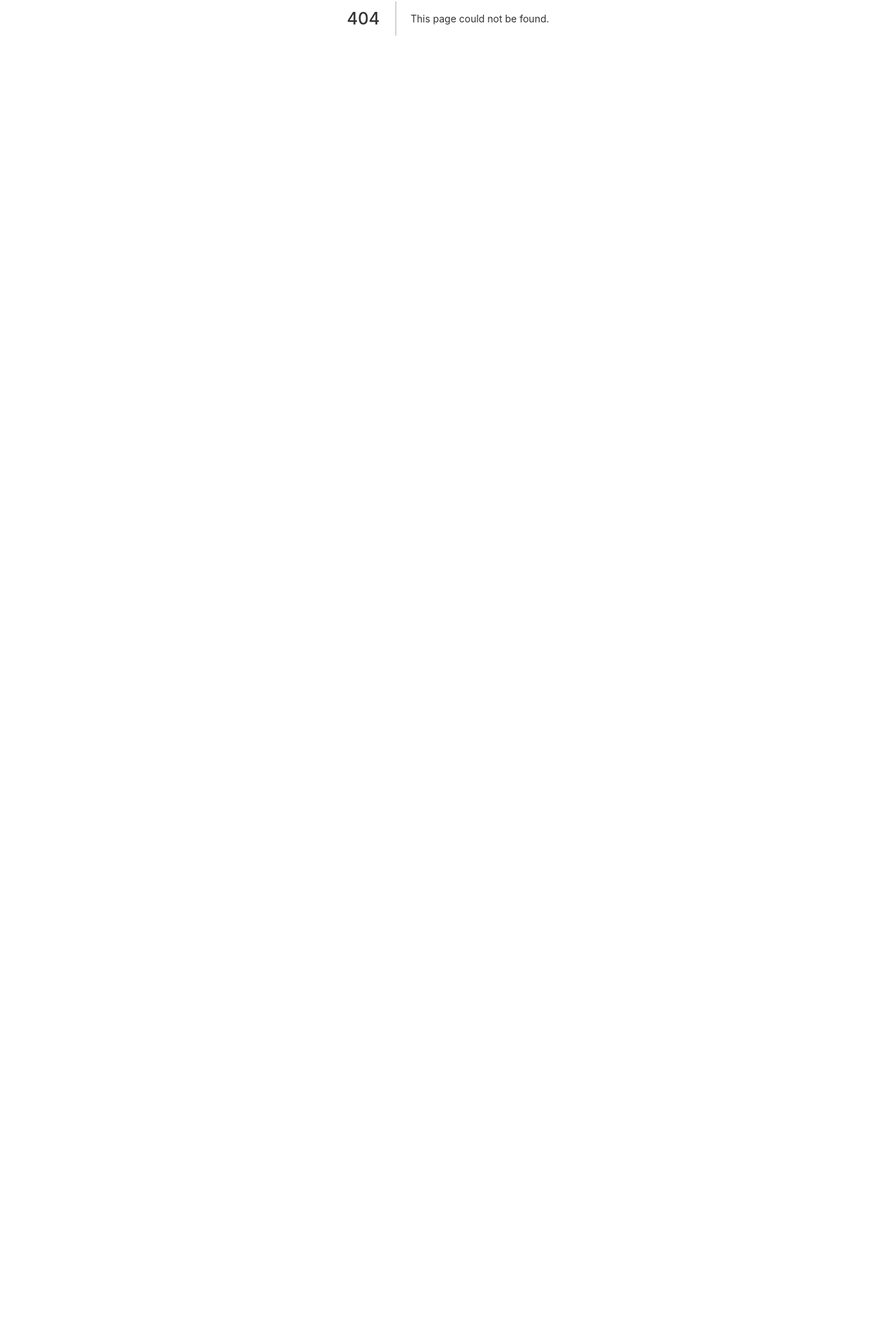
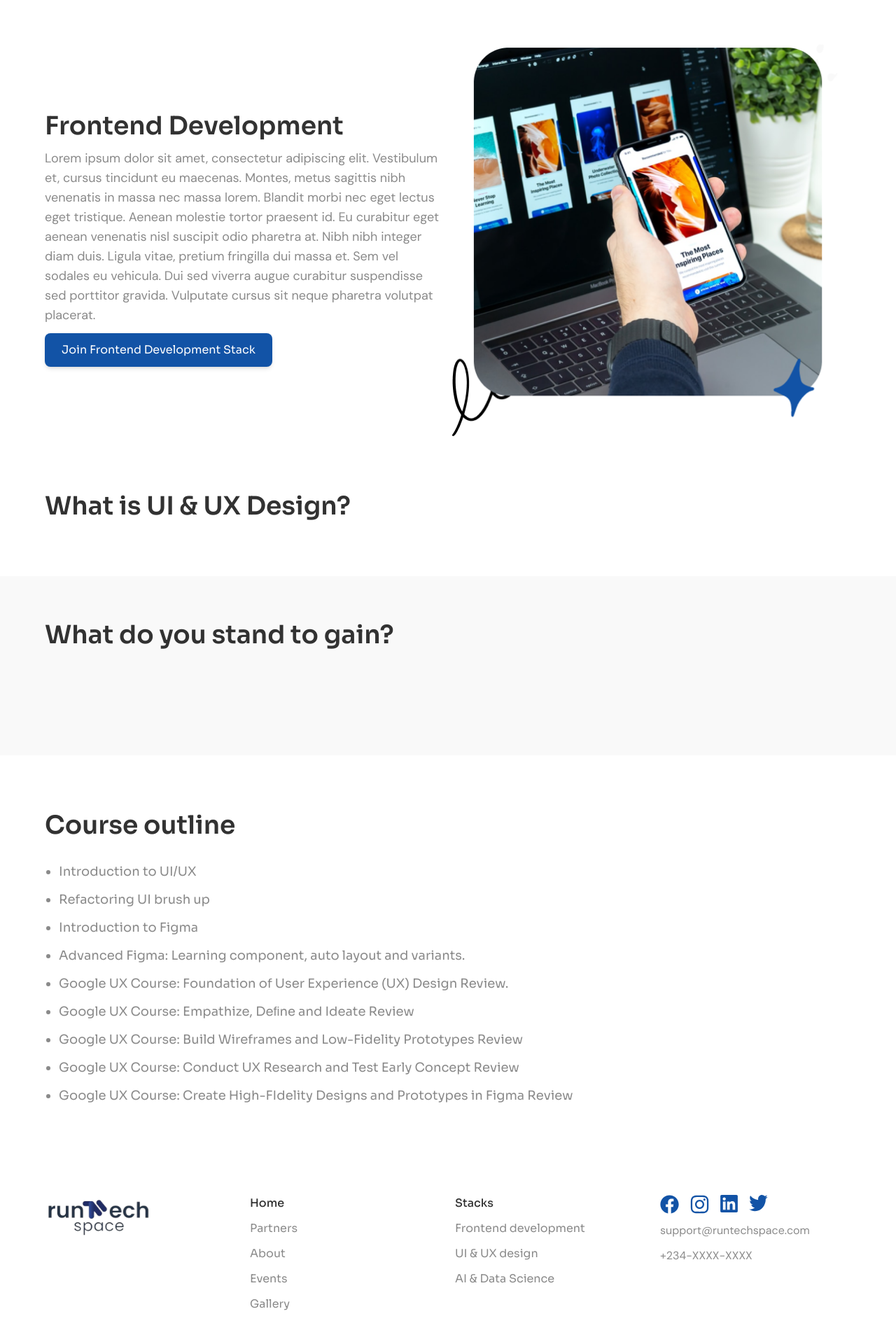
Before and after one commit to RUN-TECH-SPACE/run-tech-space-website, a Next.js app: page /stack/frontend-development in a window 1280 px wide. Before the commit this address had no page. Shown: the part 374-2294 px from the top of the page at 70% size. Before the commit the page ends 800 px from the top, so only its background shows below. Built offline with nearby package versions, Linux system fonts and the light colour scheme.

Commit message:
improvement to pages

```diff
--- a/components/Footer.js
+++ b/components/Footer.js
@@ -6,18 +6,25 @@ function Footer() {
     <footer className='my-12 pt-20'>
       <div className='container'>
         <div className='mb-16 grid grid-cols-12 md:gap-5'>
-          <img
-            src='/images/logo.svg'
-            alt='RUN Tech Space'
-            className='col-span-12 mx-auto md:col-span-3 md:ml-0'
-          />
+          <Link href='/'>
+            <a className='col-span-12 mx-auto md:col-span-3 md:ml-0'>
+              <img src='/images/logo.svg' alt='RUN Tech Space' />
+            </a>
+          </Link>
 
           <div className='col-span-6 mt-10 md:col-span-3  md:mt-0'>
             <h4 className='mb-3 font-medium'>Home</h4>
             <ul className='space-y-3'>
-              {["Partners", "About", "Events", "Gallery"].map((item, index) => (
+              {[
+                { text: "Partners", link: "/#partners" },
+                { text: "About", link: "/about" },
+                { text: "Events", link: "/#events" },
+                { text: "Gallery", link: "/#gallery" },
+              ].map((item, index) => (
                 <li key={index} className='text-grey'>
-                  {item}
+                  <Link href={item.link}>
+                    <a>{item.text}</a>
+                  </Link>
                 </li>
               ))}
             </ul>
@@ -27,12 +34,20 @@ function Footer() {
             <h4 className='mb-3 font-medium'>Stacks</h4>
             <ul className=' space-y-3'>
               {[
-                "Frontend development",
-                "UI & UX design",
-                "AI & Data Science",
+                {
+                  text: "Frontend development",
+                  link: "/stack/frontend-development",
+                },
+                { text: "UI & UX design", link: "/stack/ui-ux-design" },
+                {
+                  text: "AI & Data Science",
+                  link: "/stack/artificial-intelligence-&-data-science",
+                },
               ].map((item, index) => (
                 <li key={index} className='text-grey'>
-                  {item}
+                  <Link href={item.link}>
+                    <a>{item.text}</a>
+                  </Link>
                 </li>
               ))}
             </ul>
--- a/components/Home/Events.js
+++ b/components/Home/Events.js
@@ -20,7 +20,7 @@ function Events() {
   ];
 
   return (
-    <section className='bg-lightGrey py-20'>
+    <section className='bg-lightGrey py-20' id='events'>
       <div className='container'>
         <h2 className='heading2'>Events</h2>
 
--- a/components/Home/Gallery.js
+++ b/components/Home/Gallery.js
@@ -27,7 +27,7 @@ function Gallery() {
 
   return (
     <>
-      <div className='container my-20'>
+      <div className='container my-20' id='gallery'>
         <h2 className='heading2 mb-12'>Gallery</h2>
 
         {/* Mobile */}
@@ -95,11 +95,15 @@ function Gallery() {
 
           <Swiper
             onSwiper={setThumbsSwiperDesktop}
+            style={{
+              "--swiper-navigation-color": "#fff",
+              "--swiper-pagination-color": "#fff",
+            }}
             loop={true}
             spaceBetween={10}
             slidesPerView={4}
             freeMode={true}
-            navigation={true}
+            // navigation={true}
             watchSlidesProgress={true}
             modules={[FreeMode, Thumbs]}
             className='mySwiper-desktop'
--- a/components/Home/Partners.js
+++ b/components/Home/Partners.js
@@ -2,7 +2,7 @@ import React from "react";
 
 function Partners() {
   return (
-    <section className='bg-lightGrey py-20'>
+    <section className='bg-lightGrey py-20' id='partners'>
       <div className='container'>
         <h2 className='heading2'>Ours Partners</h2>
 
--- a/components/Home/Stacks.js
+++ b/components/Home/Stacks.js
@@ -8,21 +8,21 @@ function Stacks() {
       text: "Lorem ipsum dolor sit amet, consectetur adipiscing elit. Erat sed ac nec pellentesque. Etiam quam volutpat, nisl quam massa consequat at facilisi. Nisi cursus pharetra integer eu. Commodo turpis a, luctus rutrum ut erat elit. Amet neque ut tortor erat velit, faucibus ut pretium est. Sagittis, consequat, congue est libero. Dictum eu amet amet proin odio.",
       btn: "Join Frontend Development",
       image: "/images/fd.png",
-      href: "/#",
+      href: "/stack/frontend-development",
     },
     {
       title: "UI & UX Design",
       text: "So you want to build a career in user interface design (UI), but there's only one problem: you have no idea where to begin, or you have very good research skills to help users navigate around an interface without difficulty, leading you to a user experience (UX) career. No worries, this is the place for you. The UI/UX stack is available at Run Tech Space community to help you get started in your career.",
       btn: "Join UI & UX Design",
       image: "/images/ui-ux.png",
-      href: "/stack/ui_ux",
+      href: "/stack/ui-ux-design",
     },
     {
       title: "Artificial Intelligence & Data Science",
       text: "Every day, businesses utilize data and analytics to improve efficiencies, gain deeper operational insights, and ultimately earn more money. However, data science's significance extends far beyond the commercial world and is assisting in the resolution of some of humanity's most serious problems. Data science is being used for the better welfare of society, from helping health practitioners address problems more intelligently to fighting poverty, mitigating climate change, solving transportation issues, and lots more.  Artificial Intelligence impacts our lives and the world around us.",
       btn: "Join AI & Data Science",
       image: "/images/ai.png",
-      href: "/#",
+      href: "/stack/artificial-intelligence-&-data-science",
     },
   ];
   return (
--- a/components/Stack/CourseOutline.js
+++ b/components/Stack/CourseOutline.js
@@ -1,32 +1,26 @@
 import React from "react";
 
 function CourseOutline() {
+  const outline = [
+    "Introduction to UI/UX",
+    "Refactoring UI brush up",
+    "Introduction to Figma",
+    "Advanced Figma: Learning component, auto layout and variants.",
+    "Google UX Course: Foundation of User Experience (UX) Design Review.",
+    "Google UX Course: Empathize, Deﬁne and Ideate Review",
+    "Google UX Course: Build Wireframes and Low-Fidelity Prototypes Review",
+    "Google UX Course: Conduct UX Research and Test Early Concept Review",
+    "Google UX Course: Create High-FIdelity Designs and Prototypes in Figma Review",
+  ];
+
   return (
     <section className='container space-y-8'>
       <h2 className='heading2 text-left'>Course outline</h2>
 
       <ul className='ml-5 list-disc space-y-3 text-[#8A8A8A] md:text-lg'>
-        <li>Introduction to UI/UX</li>
-        <li>Refactoring UI brush up</li>
-        <li>Introduction to Figma</li>
-        <li>Advanced Figma: Learning component, auto layout and variants.</li>
-        <li>
-          Google UX Course: Foundation of User Experience (UX) Design Review.
-        </li>
-        <li>Google UX Course: Empathize, Deﬁne and Ideate Review</li>
-        <li>
-          Google UX Course: Build Wireframes and Low-Fidelity Prototypes Review
-        </li>
-        <li>
-          Google UX Course: Conduct UX Research and Test Early Concept Review
-        </li>
-        <li>
-          Google UX Course: Conduct UX Research and Test Early Concept Review
-        </li>
-        <li>
-          Google UX Course: Create High-FIdelity Designs and Prototypes in Figma
-          Review
-        </li>
+        {outline.map((item, id) => (
+          <li key={id}>{item}</li>
+        ))}
       </ul>
     </section>
   );
--- a/components/Stack/Hero.js
+++ b/components/Stack/Hero.js
@@ -1,11 +1,11 @@
 import React from "react";
 import Button from "../Button";
 
-function Hero({link}) {
+function Hero({ link, heading }) {
   return (
     <header className='container grid gap-3 py-20 md:grid-cols-2'>
       <div className='order-2 space-y-3 self-center md:order-1'>
-        <h1 className='heading2 text-left'>UI & UX Design</h1>
+        <h1 className='heading2 text-left'>{heading}</h1>
         <p className='md:text-lg'>
           Lorem ipsum dolor sit amet, consectetur adipiscing elit. Vestibulum
           et, cursus tincidunt eu maecenas. Montes, metus sagittis nibh
@@ -18,7 +18,7 @@ function Hero({link}) {
           placerat.
         </p>
         <Button type='link' href={link}>
-          Join UI & UX Design Stack
+          Join {heading} Stack
         </Button>
       </div>
 
--- /dev/null
+++ b/pages/stack/artificial-intelligence-&-data-science.js
@@ -0,0 +1,30 @@
+import React from "react";
+import Head from "next/head";
+import Navigation from "../../components/Navigation";
+import Hero from "../../components/Stack/Hero";
+import What from "../../components/Stack/What";
+import Footer from "../../components/Footer";
+import CourseOutline from "../../components/Stack/CourseOutline";
+import Gain from "../../components/Stack/Gain";
+
+function ArtificialIntelligence() {
+  return (
+    <>
+      <Head>
+        <title>UI & UI Design - RUN Tech Space</title>
+      </Head>
+
+      <Navigation />
+      <Hero heading='Artificial Intelligence & Data Science' link='/join_us' />
+      <main className='space-y-20'>
+        {/* <Instructors /> */}
+        {/* <What what={what[0]} />
+        <Gain gain={gain} /> */}
+        <CourseOutline />
+      </main>
+      <Footer />
+    </>
+  );
+}
+
+export default ArtificialIntelligence;
--- a/pages/stack/frontend.js
+++ b/pages/stack/frontend-development.js
@@ -14,7 +14,7 @@ function Frontend() {
         <title>Frontend - RUN Tech Space</title>
       </Head>
       <Navigation />
-      <Hero link='/join_us' />
+      <Hero heading="Frontend Development" link='/join_us' />
       <main className='space-y-20'>
         {/* <Instructors /> */}
         <What />
--- a/pages/stack/ui_ux.js
+++ b/pages/stack/ui-ux-design.js
@@ -16,33 +16,34 @@ function UIUX() {
       },
       {
         text: "UI design is the process of creating the look and feel of an application(web or mobile) it focuses on the appearance of the application to the user's eye. The UI design field involves planning, creating, and improving the user interaction with the layout of an application or website. As a designer, your job is to plan, design, and create user interface elements.",
-      }, {
-        text: "UX design brings to summary the complete user experience while using the provided interface of the application and concludes on how well the user is able to navigate and interact with the website layout without difficulty."
-      }
-    ]
-  ]
+      },
+      {
+        text: "UX design brings to summary the complete user experience while using the provided interface of the application and concludes on how well the user is able to navigate and interact with the website layout without difficulty.",
+      },
+    ],
+  ];
   const gain = [
     {
       img: "/images/uiux/gain1.svg",
       hd: "Build your portfolio",
-      text: "By the end of the course you'll have an online portfolio to show an intending client, which could stand as a resume."
+      text: "By the end of the course you'll have an online portfolio to show an intending client, which could stand as a resume.",
     },
     {
       img: "/images/uiux/gain2.svg",
       hd: " Collaborate with other designers",
-      text: "RUN Tech Space gives you an oppurtunity to work with other designers on various projects."
+      text: "RUN Tech Space gives you an oppurtunity to work with other designers on various projects.",
     },
     {
-      img:"/images/uiux/gain3.svg",
+      img: "/images/uiux/gain3.svg",
       hd: "   Access to premium content",
-      text: ""
+      text: "",
     },
     {
       img: "/images/uiux/gain4.svg",
       hd: "Hands-on-learning",
-      text: "During the duration of the course you as a designer would work on projects, you won't feel felt out."
-    }
-  ]
+      text: "During the duration of the course you as a designer would work on projects, you won't feel felt out.",
+    },
+  ];
   return (
     <>
       <Head>
@@ -50,7 +51,7 @@ function UIUX() {
       </Head>
 
       <Navigation />
-      <Hero link="/join_us" />
+      <Hero heading='UI & UX Design' link='/join_us' />
       <main className='space-y-20'>
         {/* <Instructors /> */}
         <What what={what[0]} />
```
